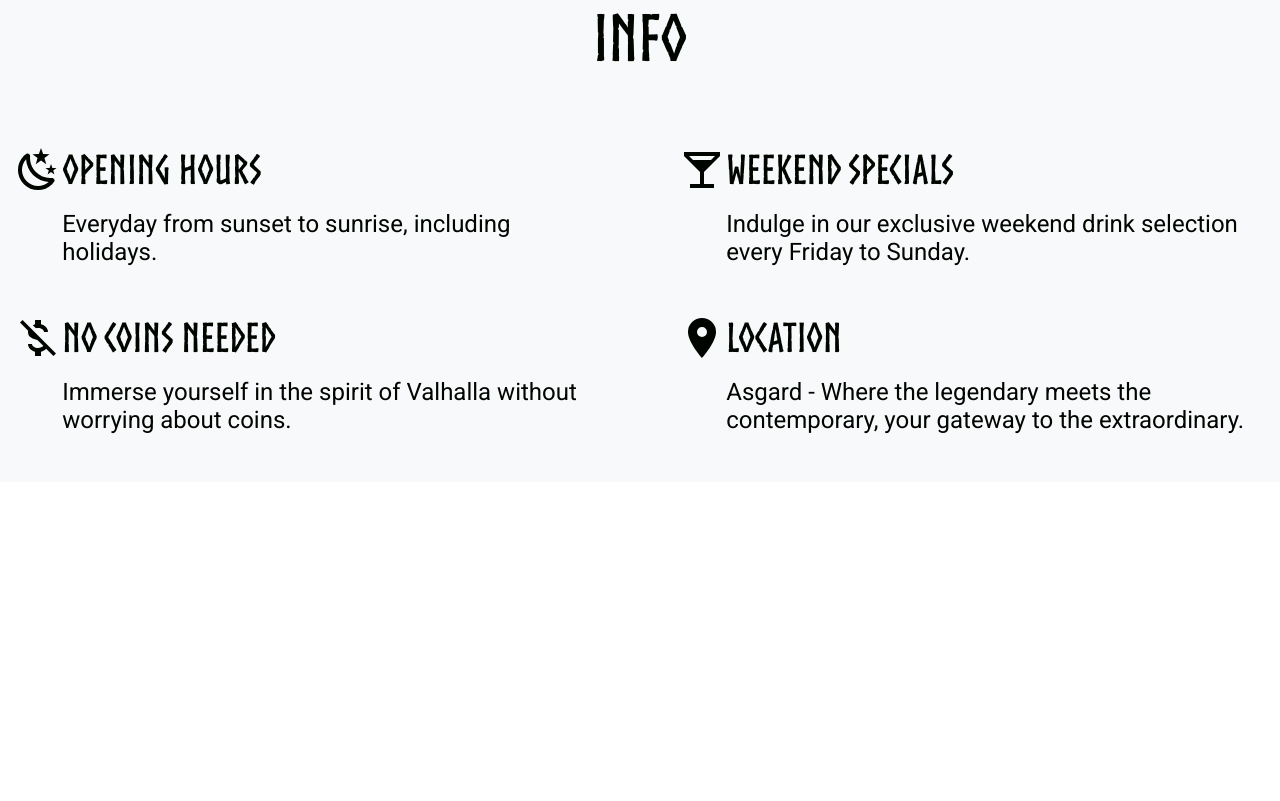
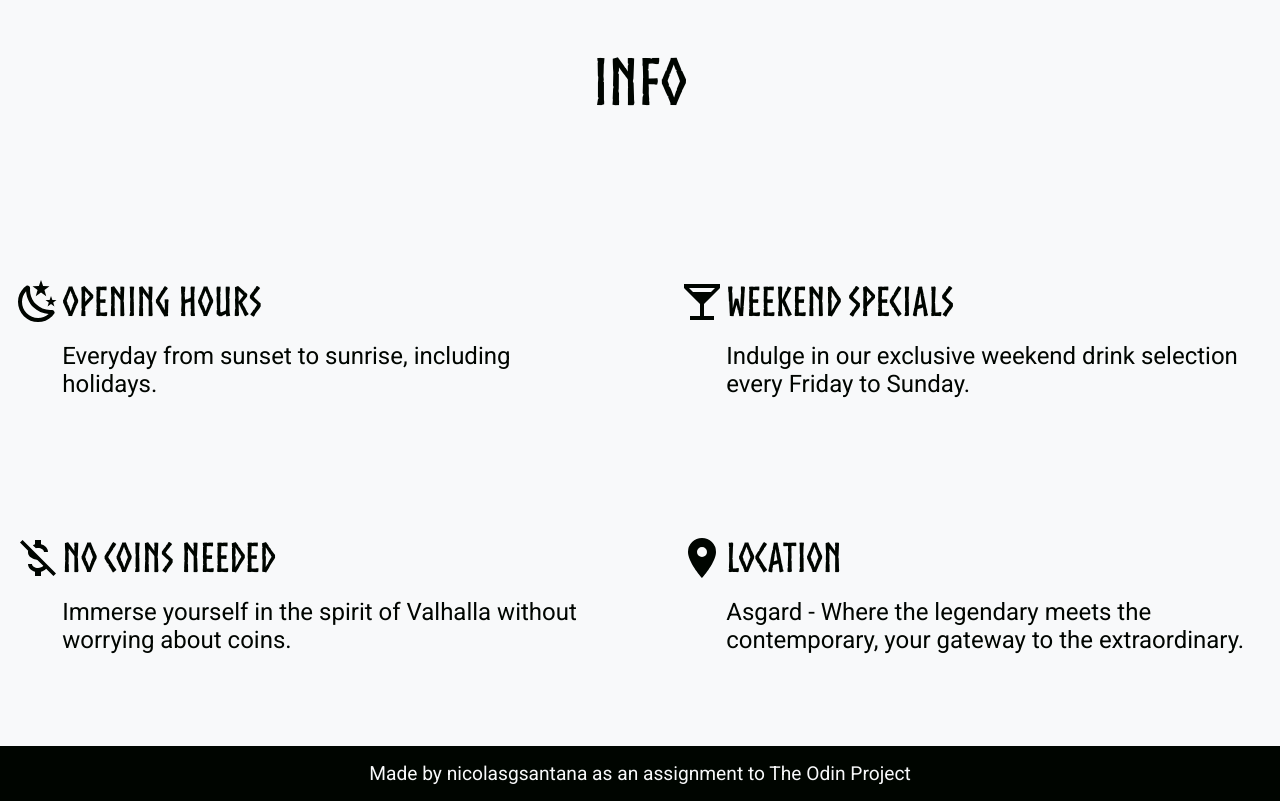
Before and after one commit to nicolasgsantana/restaurant, a website built with webpack: page src/index.html in a window 1280 px wide. Shown: the part 970-1771 px from the top of the page. Before the commit the page ends 1452 px from the top, so only its background shows below. Built offline with nearby package versions, Linux system fonts and the light colour scheme.

Commit message:
Add footer

```diff
--- a/src/css/style.css
+++ b/src/css/style.css
@@ -102,6 +102,7 @@ header nav {
 }
 
 .info {
+    height: 90vh;
     background-color: var(--text-color);
     color: var(--bg-color);
 
@@ -144,3 +145,21 @@ header nav {
     display: flex;
     align-items: center;
 }
+
+footer {
+    padding: 1rem;
+    font-size: 1.2rem;
+    background-color: var(--bg-color);
+
+    display: flex;
+    justify-content: center;
+}
+
+footer a {
+    color: var(--text-color);
+    text-decoration: none;
+}
+
+footer a:hover{
+    text-decoration: underline;
+}
--- a/src/index.html
+++ b/src/index.html
@@ -72,6 +72,9 @@
       </div>
     </div>
   </div>
+  <footer>
+    <p>Made by <a href="https://github.com/nicolasgsantana">nicolasgsantana</a> as an assignment to The Odin Project</p>
+  </footer>
 </body>
 
 </html>
```
